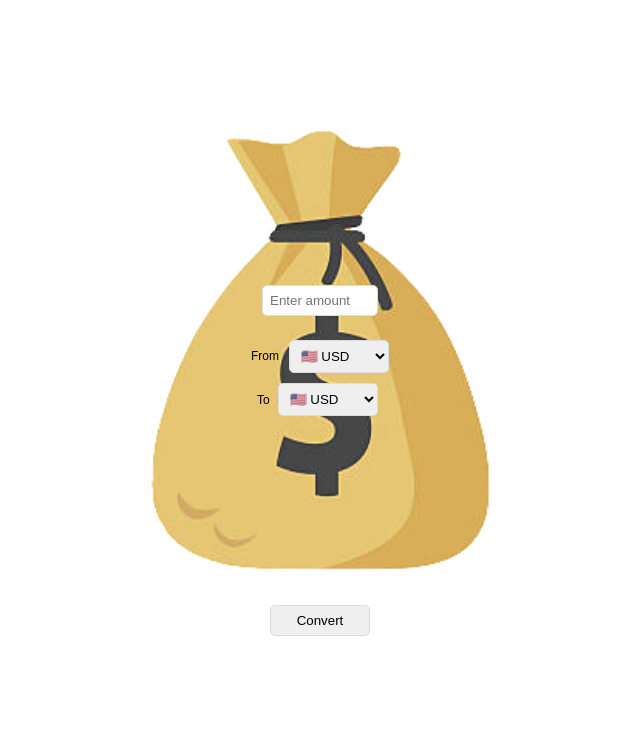
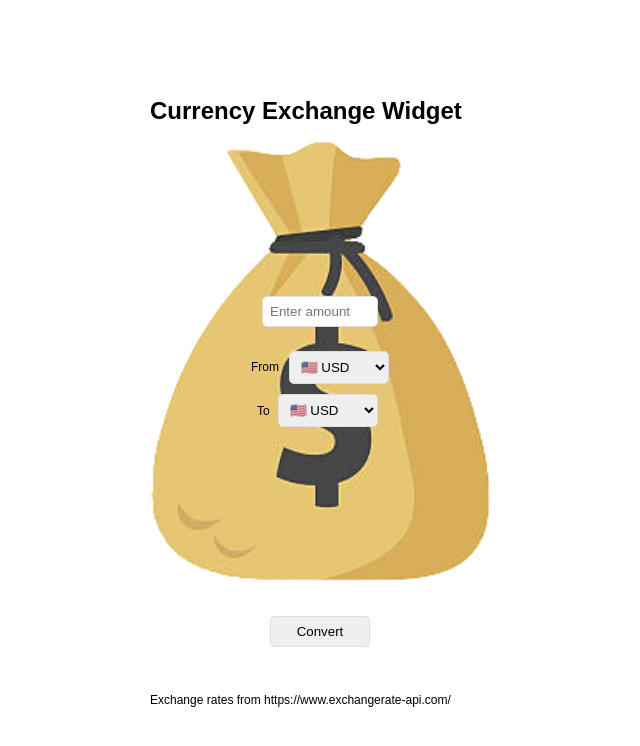
Before and after one commit to veronicaaguo/currencyExchange, a plain HTML site: page index.html in a window 1280 px wide. Shown: the whole page, without its empty margins (320-960 px from the left). Drawn offline with Linux system fonts and the light colour scheme.

Commit message:
Update index.html

```diff
--- a/index.html
+++ b/index.html
@@ -9,6 +9,8 @@
 
 <body>
 <div>
+  <h1>Currency Exchange Widget</h1>
+
   <div class="coinbag">
     <input type="number" id="amount" placeholder="Enter amount"> <br>
 
@@ -37,6 +39,8 @@
     <button id="convert">Convert</button>
     <div id="result-text" style="display: none;">You have $0.00!</div>
   </div>
+
+  <p>Exchange rates from https://www.exchangerate-api.com/</p>
 </div>
 
 <script src="script.js"></script>
```
